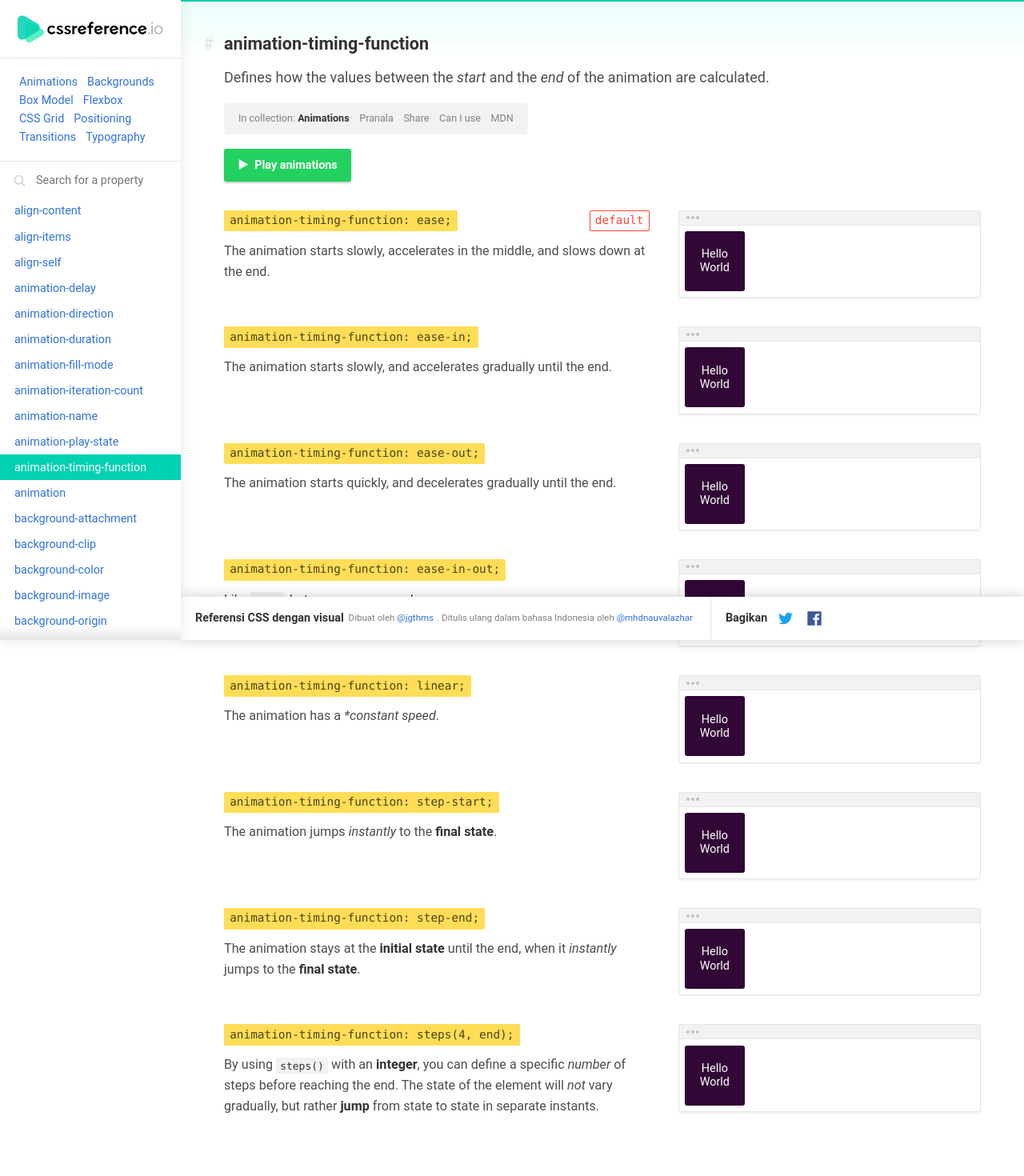
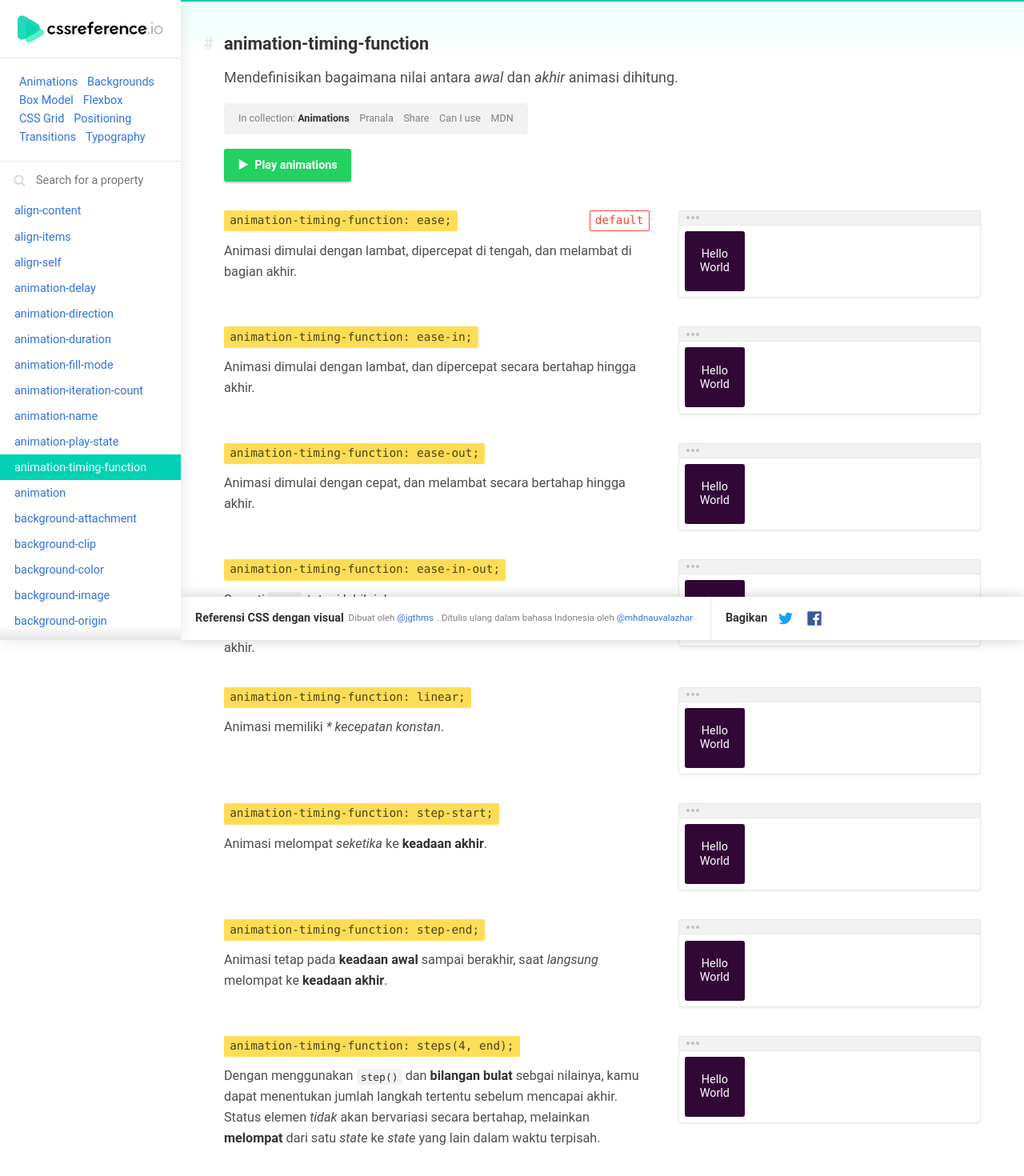
Before and after one commit to nauvalazhar/referensi-css, a Next.js app: page /property/animation-timing-function in a window 1280 px wide. Shown: the top 1470 px of the page at 80% size. Built offline with nearby package versions, Linux system fonts and the light colour scheme.

Commit message:
[Add] - animation-timing-function bahasa Indonesia

```diff
--- a/pages/property/animation-timing-function.js
+++ b/pages/property/animation-timing-function.js
@@ -20,8 +20,8 @@ const AnimationTimingFunction = () => (
       mdn="https://developer.mozilla.org/en/docs/Web/CSS/animation-timing-function"
       description=<React.Fragment>
         <p>
-          Defines how the values between the <em>start</em> and the <em>end</em>{" "}
-          of the animation are calculated.
+          Mendefinisikan bagaimana nilai antara <em>awal</em> dan <em>akhir</em>{" "}
+          animasi dihitung.
         </p>
       </React.Fragment>
       animation={true}
@@ -32,8 +32,8 @@ const AnimationTimingFunction = () => (
           declaration={`animation-timing-function: ease;`}
         >
           <p>
-            The animation starts slowly, accelerates in the middle, and slows
-            down at the end.
+            Animasi dimulai dengan lambat, dipercepat di tengah, dan melambat
+            di bagian akhir.
           </p>
         </SectionExample.Property>
 
@@ -54,8 +54,8 @@ const AnimationTimingFunction = () => (
           declaration={`animation-timing-function: ease-in;`}
         >
           <p>
-            The animation starts slowly, and accelerates gradually until the
-            end.
+            Animasi dimulai dengan lambat, dan dipercepat secara bertahap hingga
+            akhir.
           </p>
         </SectionExample.Property>
 
@@ -76,8 +76,8 @@ const AnimationTimingFunction = () => (
           declaration={`animation-timing-function: ease-out;`}
         >
           <p>
-            The animation starts quickly, and decelerates gradually until the
-            end.
+            Animasi dimulai dengan cepat, dan melambat secara bertahap hingga
+            akhir.
           </p>
         </SectionExample.Property>
 
@@ -98,11 +98,11 @@ const AnimationTimingFunction = () => (
           declaration={`animation-timing-function: ease-in-out;`}
         >
           <p>
-            Like <code>ease</code>, but more pronounced.
+            Seperti <code>ease</code>, tetapi lebih jelas.
           </p>
           <p>
-            The animation starts quickly, and decelerates gradually until the
-            end.
+            Animasi dimulai dengan cepat, dan melambat secara bertahap hingga
+            akhir.
           </p>
         </SectionExample.Property>
 
@@ -123,7 +123,7 @@ const AnimationTimingFunction = () => (
           declaration={`animation-timing-function: linear;`}
         >
           <p>
-            The animation has a <em>*constant speed</em>.
+            Animasi memiliki <em>* kecepatan konstan</em>.
           </p>
         </SectionExample.Property>
 
@@ -144,8 +144,8 @@ const AnimationTimingFunction = () => (
           declaration={`animation-timing-function: step-start;`}
         >
           <p>
-            The animation jumps <em>instantly</em> to the{" "}
-            <strong>final state</strong>.
+            Animasi melompat <em>seketika</em> ke{" "}
+            <strong>keadaan akhir</strong>.
           </p>
         </SectionExample.Property>
 
@@ -166,9 +166,9 @@ const AnimationTimingFunction = () => (
           declaration={`animation-timing-function: step-end;`}
         >
           <p>
-            The animation stays at the <strong>initial state</strong> until the
-            end, when it <em>instantly</em> jumps to the{" "}
-            <strong>final state</strong>.
+            Animasi tetap pada <strong>keadaan awal</strong> sampai
+            berakhir, saat <em>langsung</em> melompat ke {""}
+            <strong>keadaan akhir</strong>.
           </p>
         </SectionExample.Property>
 
@@ -189,11 +189,10 @@ const AnimationTimingFunction = () => (
           declaration={`animation-timing-function: steps(4, end);`}
         >
           <p>
-            By using <code>steps()</code> with an <strong>integer</strong>, you
-            can define a specific <em>number</em> of steps before reaching the
-            end. The state of the element will <em>not</em> vary gradually, but
-            rather <strong>jump</strong> from state to state in separate
-            instants.
+            Dengan menggunakan <code>step()</code> dan <strong>bilangan bulat</strong> sebgai nilainya, kamu
+            dapat menentukan jumlah langkah tertentu sebelum mencapai akhir.
+            Status elemen <em>tidak</em> akan bervariasi secara bertahap, melainkan{" "}
+            <strong>melompat</strong> dari satu <i>state</i> ke <i>state</i> yang lain dalam waktu terpisah.
           </p>
         </SectionExample.Property>
 
```
Also changed, not shown: 1 other file (tests, documents, lock files or other folders).
